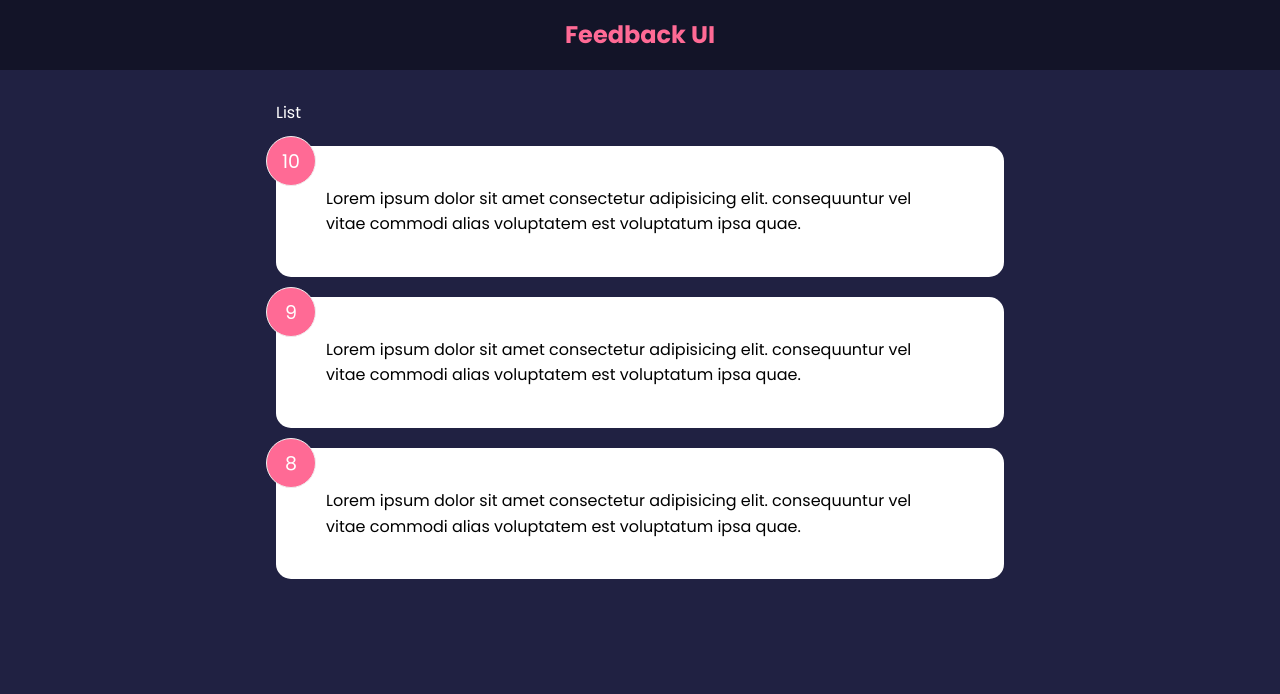
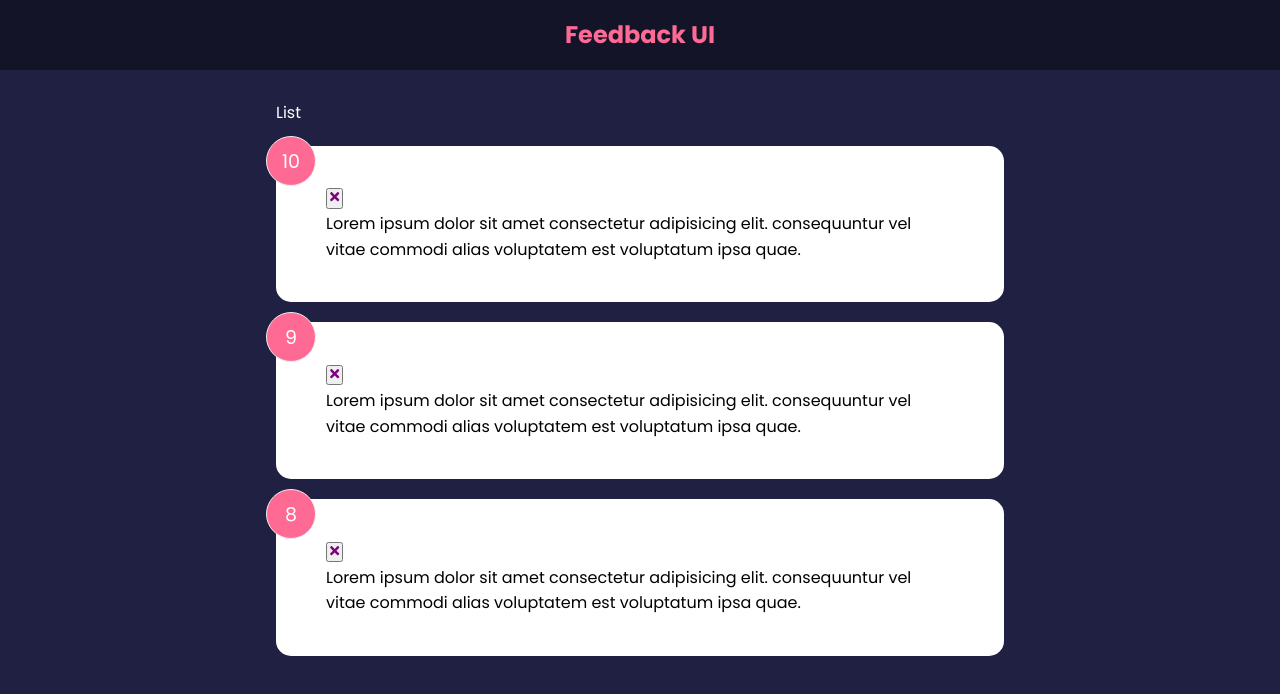
Before and after one commit to miquelespinosa2/feedback-react-app, a React (Create React App) app: page / in a window 1280 px wide. Shown: the top 694 px of the page. Built offline with nearby package versions, Linux system fonts and the light colour scheme.

Commit message:
finished project's lesson 17

```diff
--- a/package.json
+++ b/package.json
@@ -8,6 +8,7 @@
     "@testing-library/user-event": "^13.5.0",
     "react": "^17.0.2",
     "react-dom": "^17.0.2",
+    "react-icons": "^4.3.1",
     "react-scripts": "5.0.0",
     "web-vitals": "^2.1.4"
   },
--- a/src/App.js
+++ b/src/App.js
@@ -7,11 +7,18 @@
 function App() {
 
   const [feedback, setFeedback] = useState(FeedbackData)
+
+  const deleteFeedback = (id) => {
+    if(window.confirm('Are you sure you want to delete?')) {
+      setFeedback(feedback.filter((item) => item.id !== id))
+    }
+  }
   return (
     <>
     <Header  />
     <div className="container">
-      <FeedbackList feedback={feedback} />
+      <FeedbackList feedback={feedback}
+      handleDelete={deleteFeedback} />
     </div>
     </>
   )
--- a/src/components/FeedbackItem.jsx
+++ b/src/components/FeedbackItem.jsx
@@ -1,12 +1,16 @@
+import { FaTimes } from 'react-icons/fa'
 import PropTypes from 'prop-types'
 import { useState } from 'react'
 import Card from './shared/Card'
 
-function FeedbackItem({item}) {
+function FeedbackItem({item, handleDelete }) {
 
   return (
     <Card>
       <div className="num-display">{item.rating}</div>
+      <button onClick={() => handleDelete(item.id) }>
+        <FaTimes color='purple' />
+      </button>
       <div className="text-display">{item.text}</div>
     </Card>
 
--- a/src/components/FeedbackList.jsx
+++ b/src/components/FeedbackList.jsx
@@ -1,14 +1,15 @@
 import PropTypes from 'prop-types'
 import FeedbackItem from './FeedbackItem'
 
-function FeedbackList({feedback}) {
+function FeedbackList({feedback, handleDelete}) {
   if(!feedback || feedback.length === 0) {
     return <p>No feedback yet</p>
   }
   return (
     <div className='feedback-list'>List
     {feedback.map((item) => (
-      <FeedbackItem key={item.id} item={item} />
+      <FeedbackItem key={item.id} item={item}
+      handleDelete={handleDelete} />
     ))}
     </div>
   )
```
Also changed, not shown: 1 other file (tests, documents, lock files or other folders).
